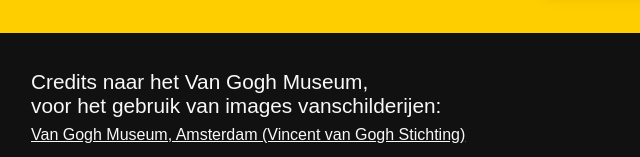
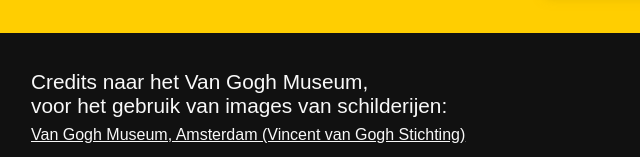
Before and after one commit to MitchelMA/Museum-Online-Beroepsopdracht, a plain HTML site: page structuur/index.html in a window 1280 px wide. Shown: the part 4652-4809 px from the top of the page, 0-640 px from the left. Drawn offline with Linux system fonts and the light colour scheme.

Commit message:
tja, spellen is moeilijk

```diff
--- a/structuur/index.html
+++ b/structuur/index.html
@@ -600,7 +600,7 @@
       <section class="inner_footer">
         <p style="font-size: 1.3rem; margin-bottom: 0.5rem;">
           Credits naar het Van Gogh Museum,<br />
-          voor het gebruik van images vanschilderijen:
+          voor het gebruik van images van schilderijen:
         </p>
         <a
           href="https://www.vangoghmuseum.nl/nl"
```
